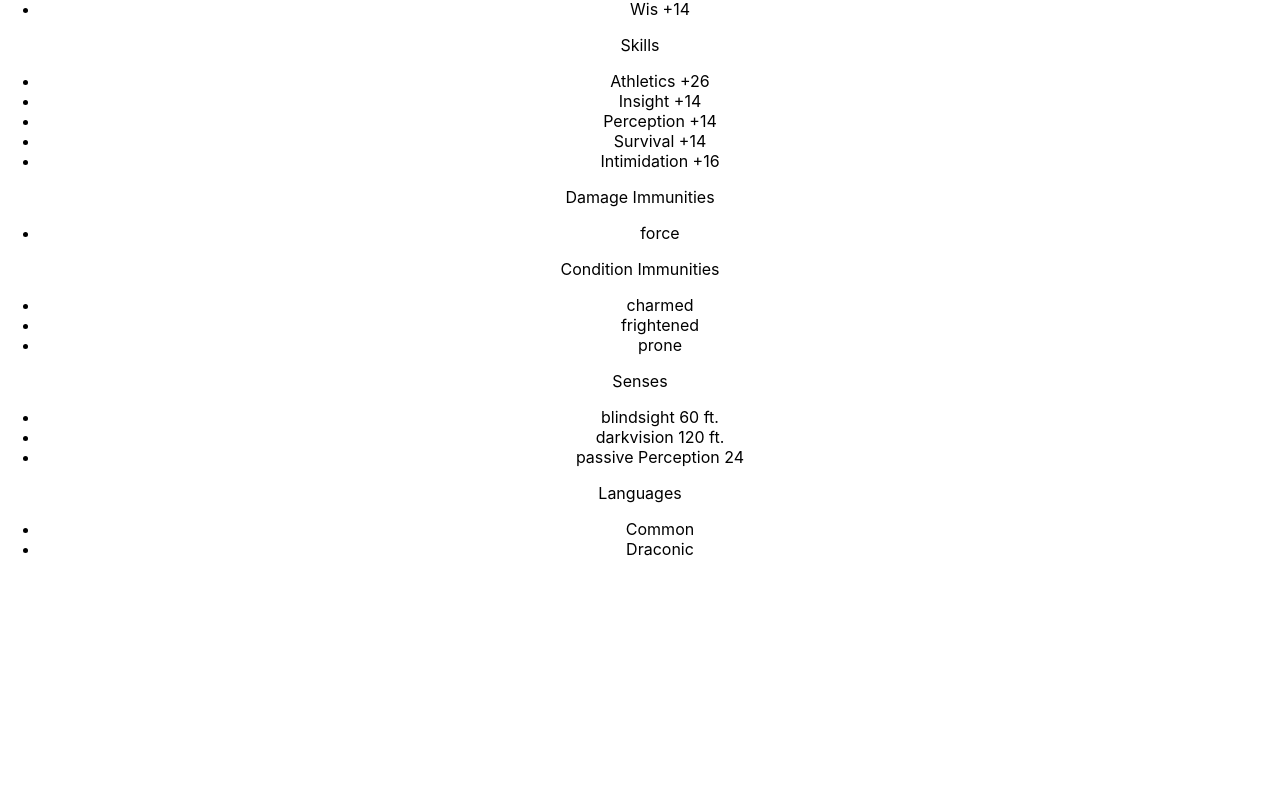
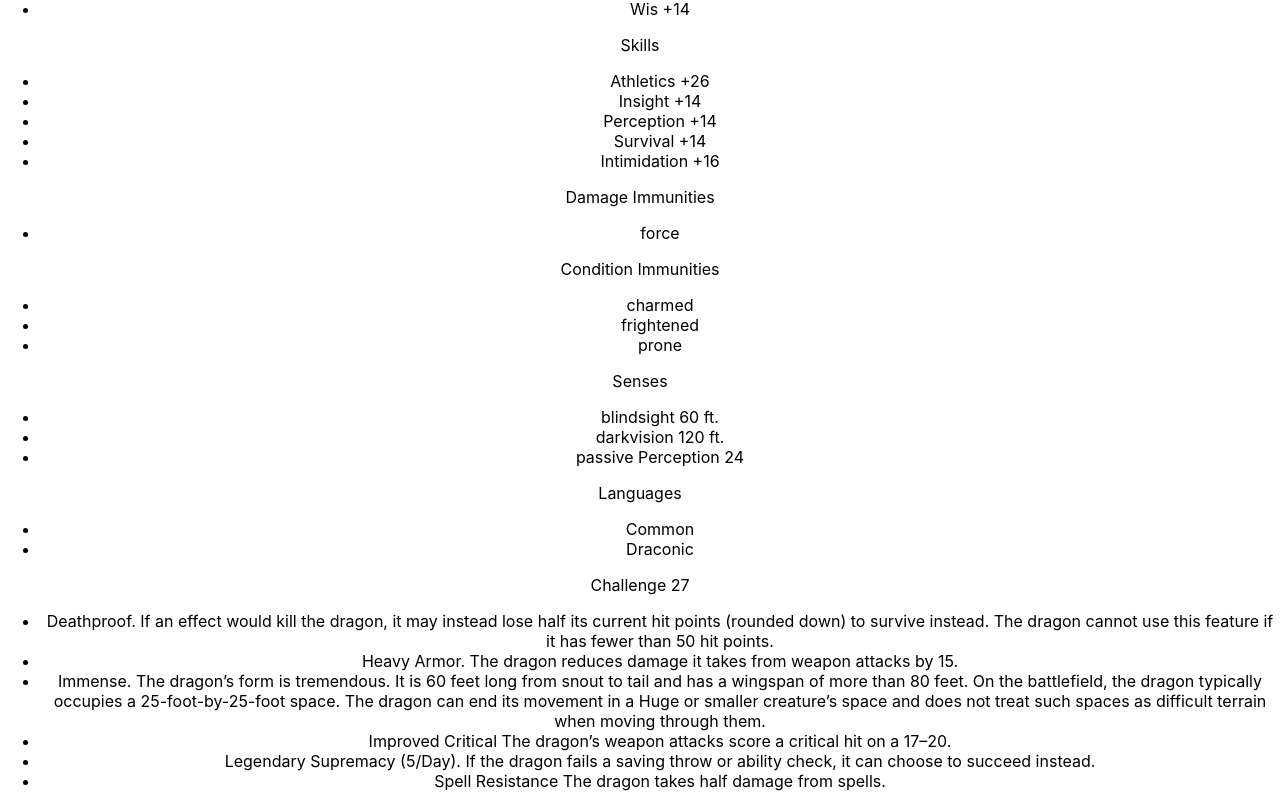
Before and after one commit to matt-evangelidis/5e-monster-viewer, a React (Create React App) app: page / in a window 1280 px wide. Shown: the part 751-1558 px from the top of the page. Before the commit the page ends 1326 px from the top, so only its background shows below. Built offline with nearby package versions, Linux system fonts and the light colour scheme.

Commit message:
Added Traits Component; added trait interface

```diff
--- a/src/App.tsx
+++ b/src/App.tsx
@@ -59,7 +59,25 @@ const dragon: Creature = {
     ],
     languages: ["Common", "Draconic"],
     challenge: 27,
-    traits: [],
+    traits: [
+        {name:"Deathproof." , desc: `If an effect would kill the dragon, it may instead
+        lose half its current hit points (rounded down) to survive instead.
+        The dragon cannot use this feature if it has fewer than 50 hit
+        points.`},
+        {name:"Heavy Armor.", desc: `The dragon reduces damage it takes from
+        weapon attacks by 15.`},
+        {name:"Immense.", desc: `The dragon’s form is tremendous. It is 60 feet long
+        from snout to tail and has a wingspan of more than 80 feet. On
+        the battlefield, the dragon typically occupies a 25-foot-by-25-foot
+        space. The dragon can end its movement in a Huge or smaller
+        creature’s space and does not treat such spaces as difficult terrain
+        when moving through them.`},
+        {name:"Improved Critical", desc: `The dragon’s weapon attacks score a critical
+        hit on a 17–20.`},
+        {name:"Legendary Supremacy (5/Day).", desc: `If the dragon fails a saving
+        throw or ability check, it can choose to succeed instead.`},
+        {name:"Spell Resistance", desc: `The dragon takes half damage from spells.`},
+    ],
     actions: [],
     legendary: true,
     legendaryActions: []
--- a/src/components/Monster.tsx
+++ b/src/components/Monster.tsx
@@ -9,6 +9,7 @@ import { DamageVulnResistImmune } from "./DamageVulnResistImmune";
 import { ConditionImmunes } from "./ConditionImmunes";
 import { Senses } from "./Senses";
 import { Languages } from "./Languages";
+import { Traits } from "./Traits";
 
 interface Props {
     creature: Creature;
@@ -31,8 +32,8 @@ const Monster: React.FC<Props> = ({ creature }) => {
             <ConditionImmunes conditions={creature.conditionImmunes}/>
             <Senses senses={creature.senses} stats={creature.stats} skills={creature.skills} proficiency={creature.proficiency}/>
             <Languages languages={creature.languages}/>
-            {/* Challenge */}
-            {/* Traits */}
+            <p>Challenge {creature.challenge}</p>
+            <Traits traits={creature.traits}/>
             {/* Actions */}
             {/* Legendary Actions */}
 
--- /dev/null
+++ b/src/components/Traits.tsx
@@ -0,0 +1,23 @@
+import React from "react";
+import { ITrait } from "../types/Creature";
+import { sortAZ } from "../utils/sortAZ";
+
+interface Props {
+    traits: ITrait[] | undefined;
+};
+
+export const Traits: React.FC<Props> = ({traits}) => {
+    if (!traits) {
+        return null
+    }
+
+    traits.sort( (a,b) => sortAZ(a.name, b.name))
+
+    const displayTraits = traits.map(item => {return <li key={item.name}>{item.name} {item.desc}</li>})
+
+    return(
+        <div>
+            <ul>{displayTraits}</ul>
+        </div>
+    );
+};
```
Also changed, not shown: src/types/Creature.tsx (+6 -1 lines), 1 other file (tests, documents, lock files or other folders).
